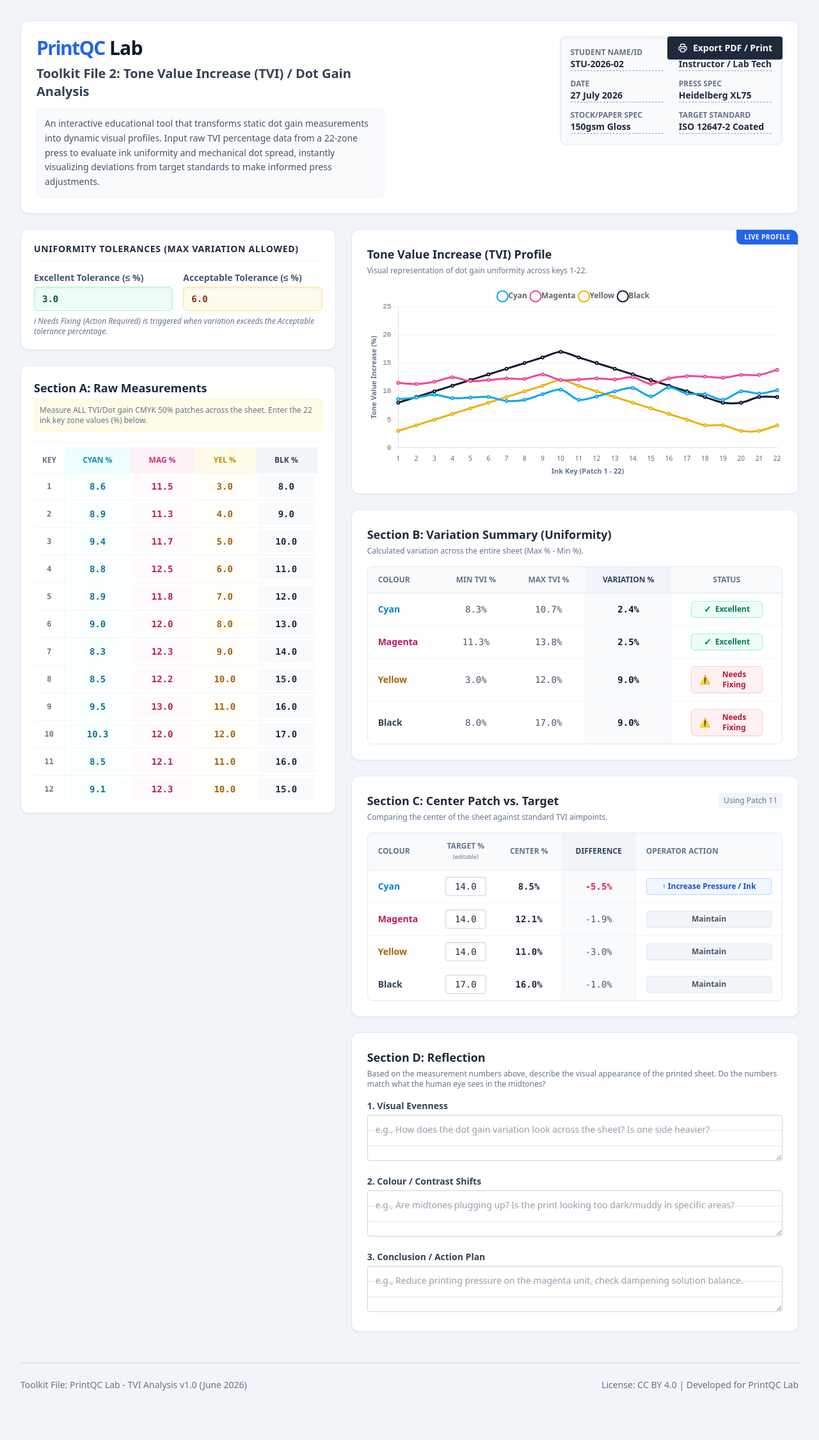
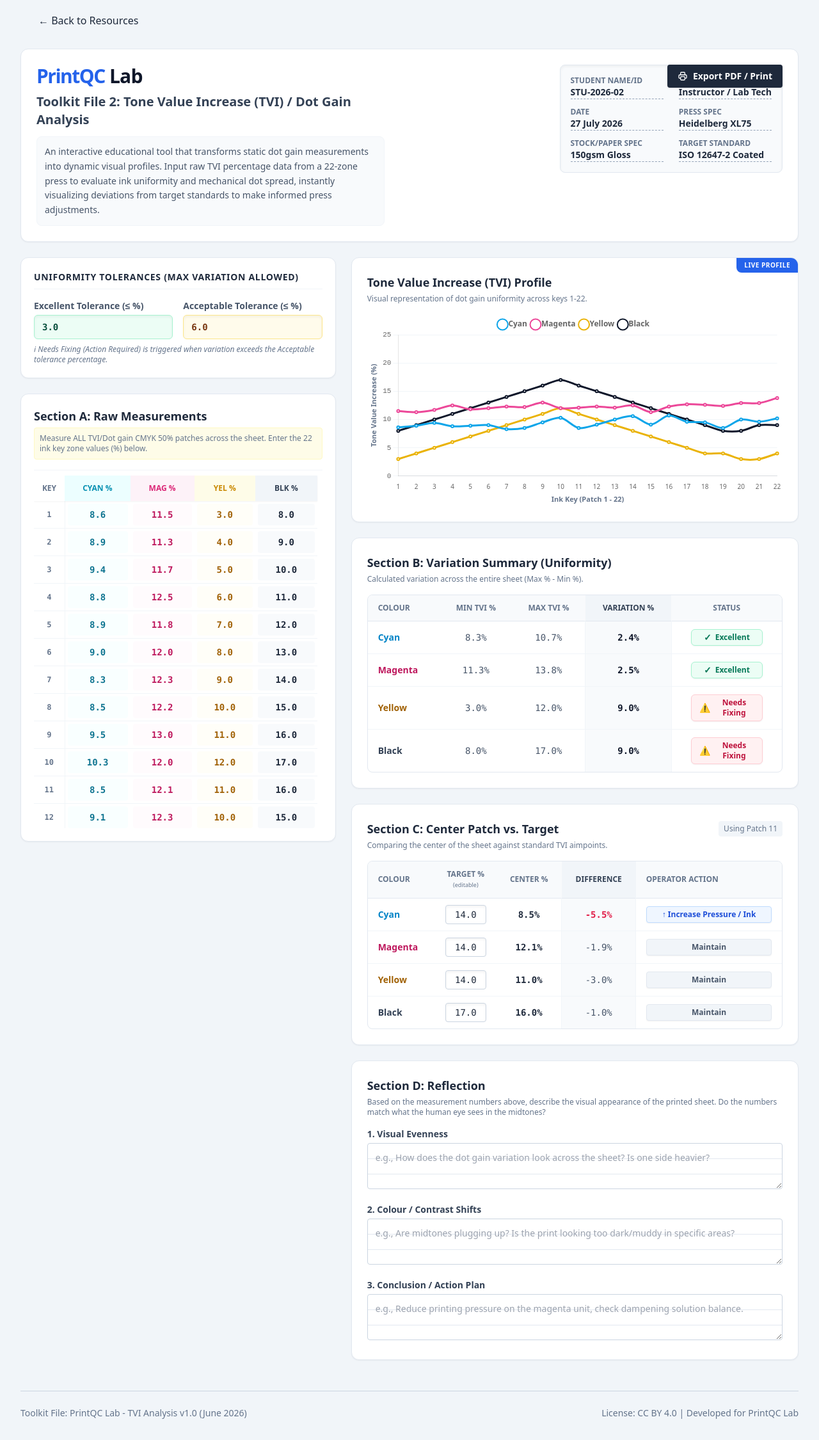
Before and after one commit to yusufmasod/academic-site-preview, a Jekyll site: the page built from tvi-dashboard.html, in a window 1280 px wide. Shown: the whole page at 64% size. Built offline with Jekyll 4.4.1, drawn with Linux system fonts in a browser that asks for light colours; nearby versions of some CDN libraries; before the commit the page ends 2206 px from its top, so only the background shows below that.

Commit message:
Add TVI return link

```diff
--- a/tvi-dashboard.html
+++ b/tvi-dashboard.html
@@ -77,7 +77,9 @@ permalink: /tvi-dashboard.html
     </style>
 </head>
 <body class="bg-slate-100 text-slate-800 font-sans antialiased selection:bg-blue-200">
-
+<div style="max-width: 1200px; margin: 20px auto 0; padding: 0 20px;">
+  <a href="{{ site.baseurl }}/resources/" style="text-decoration: none;">← Back to Resources</a>
+</div>
     <div class="max-w-[1400px] mx-auto px-4 sm:px-6 lg:px-8 py-8">
 
         <!-- Header -->
```
